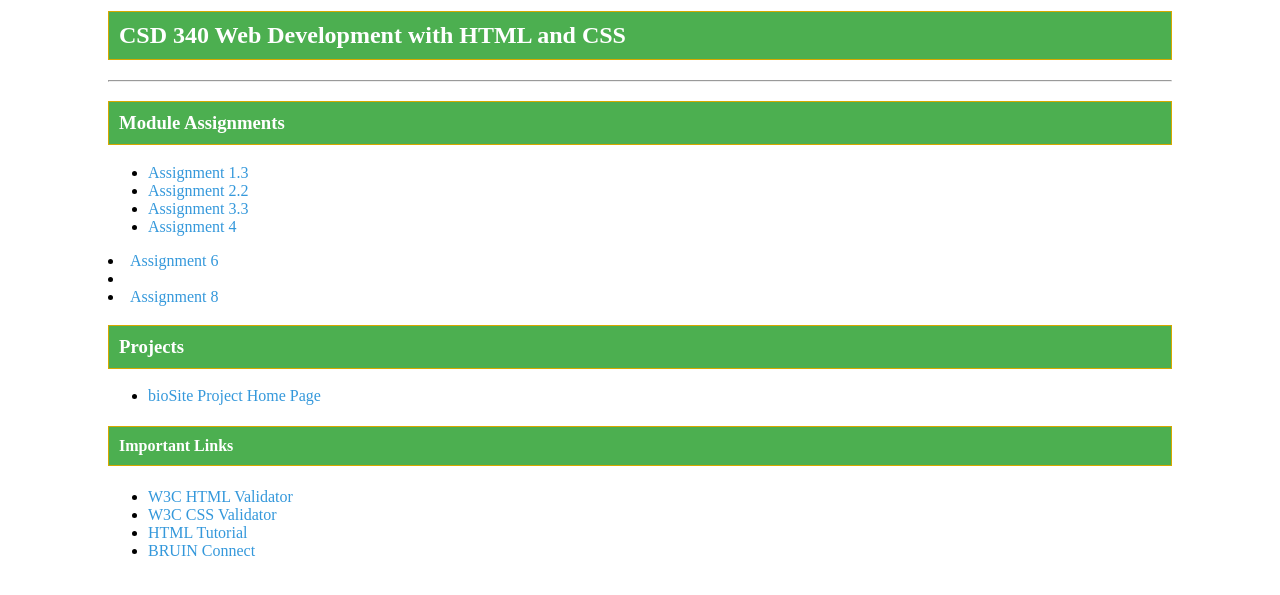
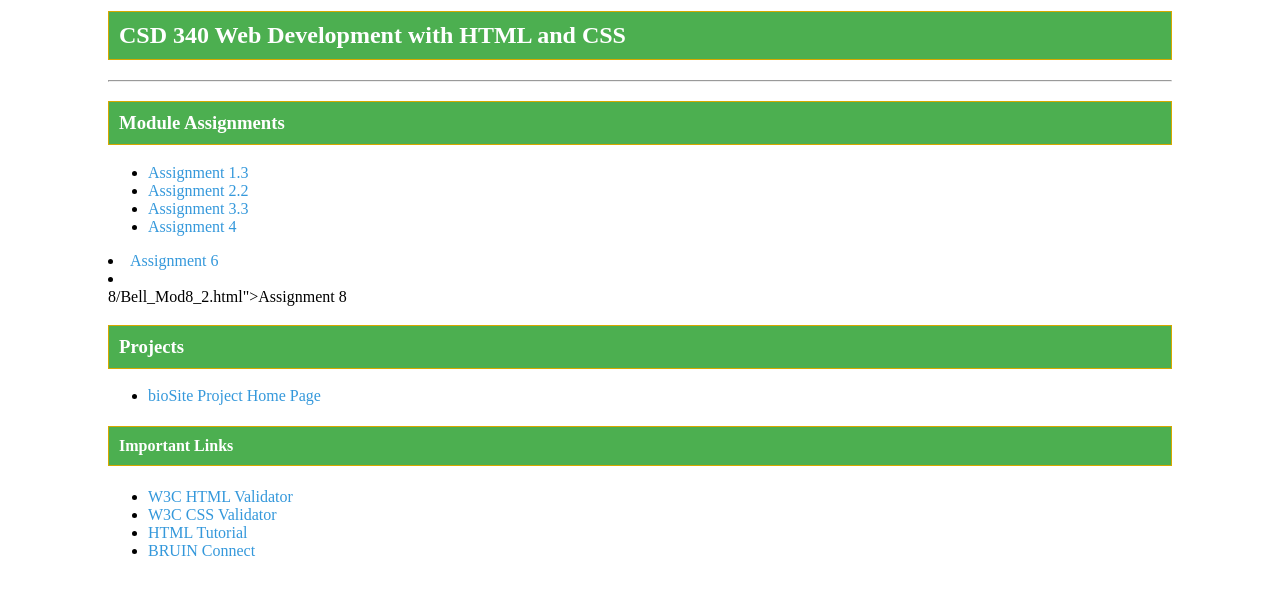
Before and after one commit to veebell1995/csd-340, a plain HTML site: page index.html in a window 1280 px wide. Shown: the part 119-714 px from the top of the page. Drawn offline with Linux system fonts and the light colour scheme.

Commit message:
Update index.html

```diff
--- a/index.html
+++ b/index.html
@@ -26,7 +26,7 @@
  <li><a href="module 4/bell_mod4_2.html">Assignment 4</a></li>        </ul>
         <li><a href="module 6/bell_Mod6_2.html">Assignment 6</a></li> </ul>
    <li><a href=https://veebell1995.github.io/bio-site/"></a></li> </ul>
-        <li><a href="module 8/bell_Mod8_2.html">Assignment 8</a></li> </ul>
+        8/Bell_Mod8_2.html">Assignment 8</a></li> </ul>
 
         <!-- Projects Section -->
         <h3>Projects</h3>
```
